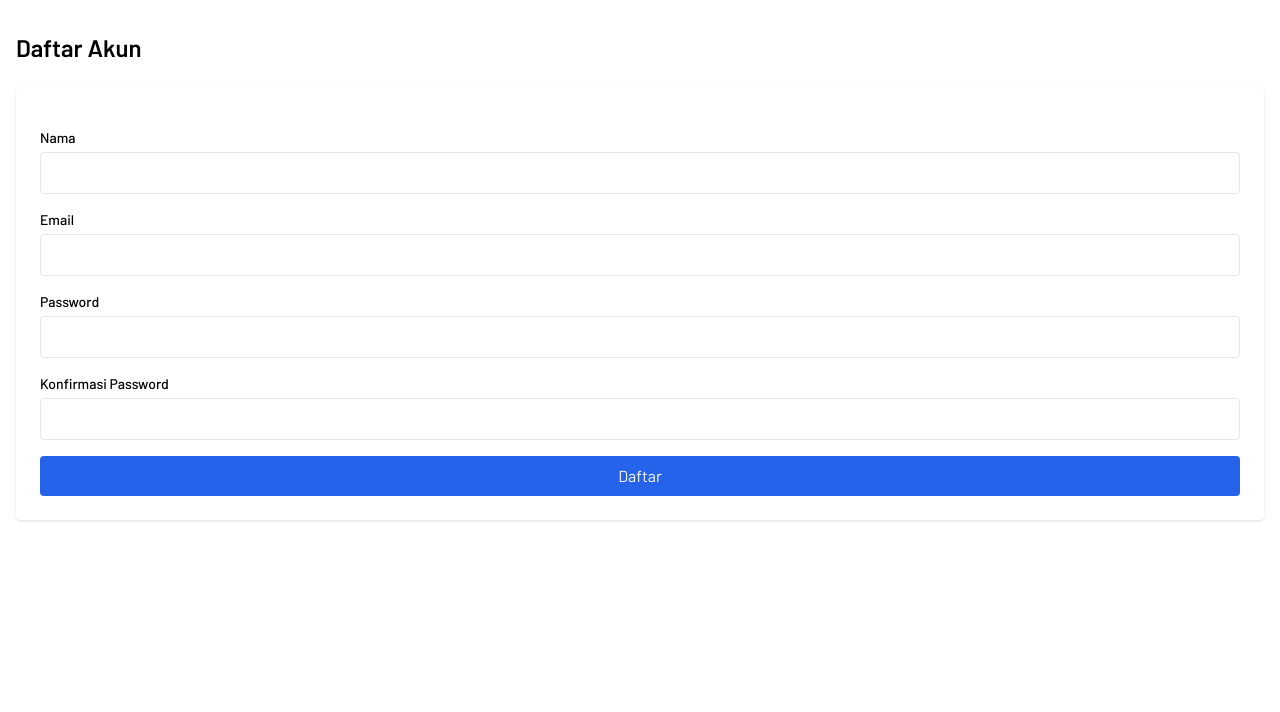
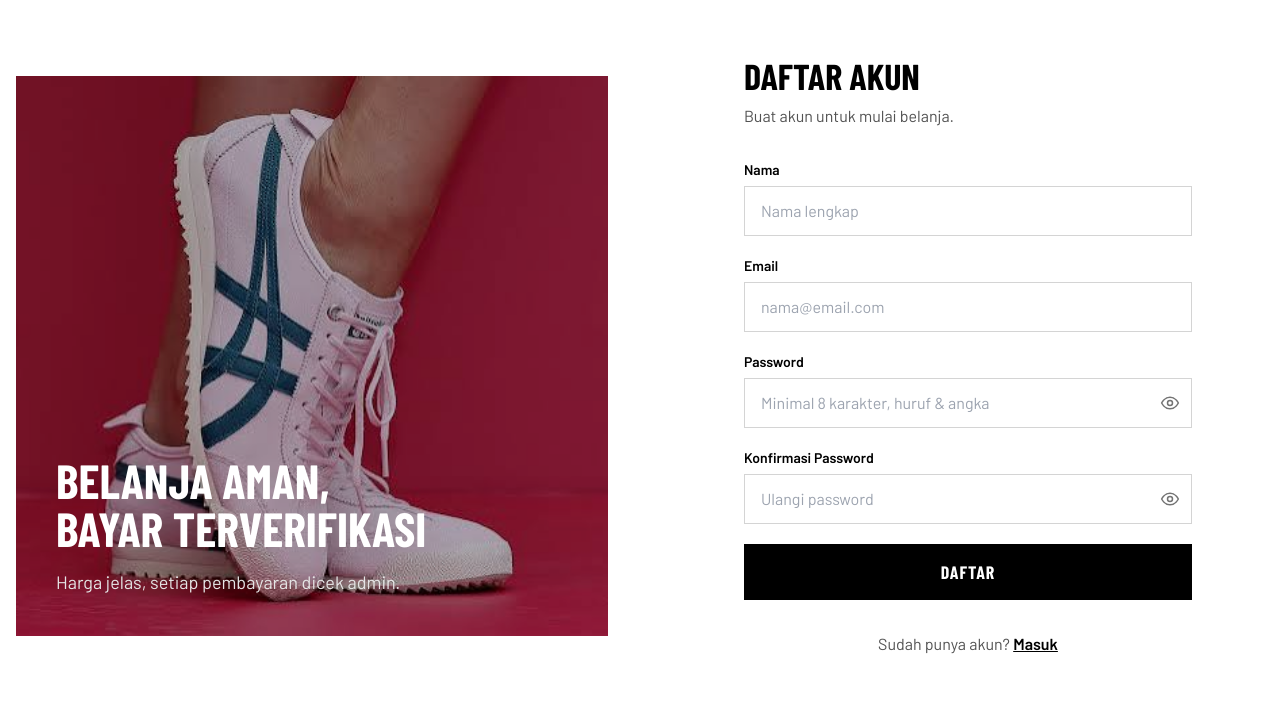
Before and after one commit to well-architected-soc-16/soc16-ecommerce, a Flask app: page /register in a window 1280 px wide. Shown: the part 107-819 px from the top of the page. Before the commit the page ends 628 px from the top, so only its background shows below. Run offline with Flask 3, Linux system fonts and the light colour scheme; some libraries are stand-ins or nearby versions; some web fonts are replaced.

Commit message:
ui: redesain halaman login dan register dua kolom (#18)

```diff
--- /dev/null
+++ b/static/js/toggle-password.js
@@ -0,0 +1,25 @@
+// Tombol tampilkan/sembunyikan password.
+// Pasang atribut data-toggle-password="id-input" pada tombol.
+(function () {
+  document.querySelectorAll("[data-toggle-password]").forEach(function (tombol) {
+    const input = document.getElementById(tombol.dataset.togglePassword);
+    if (!input) return;
+
+    tombol.addEventListener("click", function () {
+      const tampil = input.type === "password";
+      input.type = tampil ? "text" : "password";
+      tombol.setAttribute("aria-pressed", String(tampil));
+      tombol.setAttribute("aria-label", tampil ? "Sembunyikan password" : "Tampilkan password");
+    });
+  });
+
+  // Kembalikan ke tersembunyi sebelum form dikirim, supaya browser tidak menyimpannya sebagai teks
+  document.querySelectorAll("form").forEach(function (form) {
+    form.addEventListener("submit", function () {
+      form.querySelectorAll("[data-toggle-password]").forEach(function (tombol) {
+        const input = document.getElementById(tombol.dataset.togglePassword);
+        if (input) input.type = "password";
+      });
+    });
+  });
+})();
--- /dev/null
+++ b/templates/auth/_macros.html
@@ -0,0 +1,43 @@
+{# Komponen bersama untuk halaman login & register #}
+
+{% macro panel_gambar() %}
+<div class="hidden lg:flex relative min-h-[560px] items-end overflow-hidden bg-black">
+  <img src="{{ url_for('static', filename='img/hero.jpg') }}" alt=""
+       class="absolute inset-0 w-full h-full object-cover opacity-70">
+  <div class="relative p-10 text-white">
+    <p class="font-display font-extrabold uppercase text-5xl leading-none">Belanja aman,<br>bayar terverifikasi</p>
+    <p class="mt-4 text-lg text-neutral-200">Harga jelas, setiap pembayaran dicek admin.</p>
+  </div>
+</div>
+{% endmacro %}
+
+{% macro kolom(field, autocomplete, placeholder, toggle=false) %}
+<div>
+  {{ field.label(class="block text-sm font-semibold mb-1.5") }}
+  <div class="relative">
+    {% set kelas = "w-full border px-4 py-3 text-base outline-none focus:border-black " ~ ("border-red-600" if field.errors else "border-neutral-300") ~ (" pr-12" if toggle else "") %}
+    {{ field(class=kelas, autocomplete=autocomplete, placeholder=placeholder,
+             **({"aria-invalid": "true", "aria-describedby": field.id ~ "-error"} if field.errors else {})) }}
+    {% if toggle %}
+      <button type="button" data-toggle-password="{{ field.id }}"
+              class="absolute inset-y-0 right-0 px-3 text-neutral-500 hover:text-black"
+              aria-label="Tampilkan password" aria-pressed="false">
+        <svg viewBox="0 0 24 24" fill="none" stroke="currentColor" stroke-width="1.8" class="w-5 h-5" aria-hidden="true">
+          <path d="M2 12s3.5-7 10-7 10 7 10 7-3.5 7-10 7S2 12 2 12z"/><circle cx="12" cy="12" r="3"/>
+        </svg>
+      </button>
+    {% endif %}
+  </div>
+  {% if field.errors %}
+    <div id="{{ field.id }}-error">
+      {% for err in field.errors %}
+        <p class="text-red-600 text-sm mt-1">{{ err }}</p>
+      {% endfor %}
+    </div>
+  {% endif %}
+</div>
+{% endmacro %}
+
+{% macro tombol(field) %}
+{{ field(class="w-full bg-black text-white py-3.5 font-display font-bold uppercase tracking-wider text-lg hover:bg-neutral-800 cursor-pointer") }}
+{% endmacro %}
--- a/templates/auth/register.html
+++ b/templates/auth/register.html
@@ -1,21 +1,28 @@
 {% extends "base.html" %}
+{% from "auth/_macros.html" import panel_gambar, kolom, tombol %}
 {% block title %}Daftar{% endblock %}
 {% block content %}
-<h1 class="text-2xl font-bold mb-6">Daftar Akun</h1>
+<div class="grid lg:grid-cols-2 gap-10 lg:gap-16 items-center">
+  {{ panel_gambar() }}
 
-<form method="post" novalidate class="space-y-4 bg-white p-6 rounded shadow">
-  {{ form.hidden_tag() }}
+  <div class="w-full max-w-md mx-auto py-6">
+    <h1 class="font-display font-extrabold uppercase text-4xl mb-2">Daftar Akun</h1>
+    <p class="text-neutral-600 mb-8">Buat akun untuk mulai belanja.</p>
 
-  {% for field in [form.nama, form.email, form.password, form.konfirmasi] %}
-  <div>
-    {{ field.label(class="block text-sm font-medium mb-1") }}
-    {{ field(class="w-full border rounded px-3 py-2") }}
-    {% for err in field.errors %}
-      <p class="text-red-600 text-sm mt-1">{{ err }}</p>
-    {% endfor %}
+    <form method="post" novalidate class="space-y-5">
+      {{ form.hidden_tag() }}
+      {{ kolom(form.nama, "name", "Nama lengkap") }}
+      {{ kolom(form.email, "email", "nama@email.com") }}
+      {{ kolom(form.password, "new-password", "Minimal 8 karakter, huruf & angka", toggle=true) }}
+      {{ kolom(form.konfirmasi, "new-password", "Ulangi password", toggle=true) }}
+      {{ tombol(form.submit) }}
+    </form>
+
+    <p class="mt-8 text-center text-neutral-600">
+      Sudah punya akun?
+      <a href="{{ url_for('auth.login') }}" class="font-semibold text-black underline">Masuk</a>
+    </p>
   </div>
-  {% endfor %}
-
-  {{ form.submit(class="w-full bg-blue-600 text-white py-2 rounded hover:bg-blue-700") }}
-</form>
+</div>
+<script src="{{ url_for('static', filename='js/toggle-password.js') }}" defer></script>
 {% endblock %}
```
Also changed, not shown: templates/auth/login.html (+19 -16 lines).
